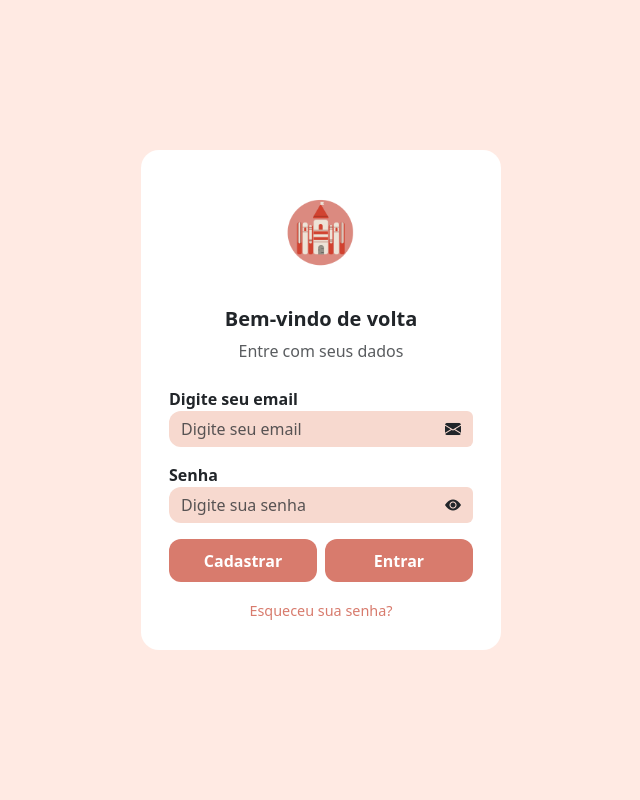
After one commit to laragrossi/TCC---biblioteca-digital, a PHP site: page /loginadm.php in a window 1280 px wide. The commit adds this page. Shown: the whole page, without its empty margins (319-959 px from the left). Run offline with PHP 8.4, Linux system fonts and the light colour scheme.

Commit message:
teste do login do adm
teste

```diff
--- a/biblioteca-digital-tcc/index.php
+++ b/biblioteca-digital-tcc/index.php
@@ -23,6 +23,7 @@
             <a href="loginaluno.php" class="btn btn-custom w-100 me-1">Aluno</a>
             <br>
             <a href="loginprof.php" class="btn btn-custom w-100 me-1">Professor</a>
+        <a href="loginadm.php" class="btn btn-custom w-100 me-1">Administrador</a>
         </div>
     </div>
 
--- /dev/null
+++ b/biblioteca-digital-tcc/loginadm.php
@@ -0,0 +1,105 @@
+<!DOCTYPE html>
+<html lang="pt-BR">
+<head>
+    <meta charset="UTF-8"> <!-- Define a codificação de caracteres -->
+    <meta name="viewport" content="width=device-width, initial-scale=1.0"> <!-- Faz o site se ajustar em celulares -->
+    <title>Página de Login</title>
+
+    <!-- Link do Bootstrap CSS para usar classes prontas de layout e design -->
+    <link href="https://cdn.jsdelivr.net/npm/bootstrap@5.3.0/dist/css/bootstrap.min.css" rel="stylesheet">
+
+    <!-- Link para os ícones do Bootstrap (para usar o ícone de email e olho) -->
+    <link href="https://cdn.jsdelivr.net/npm/bootstrap-icons@1.10.5/font/bootstrap-icons.css" rel="stylesheet">
+
+    <!-- Link para o nosso arquivo de CSS personalizado -->
+    <link rel="stylesheet" href="css/loginprof.css">
+
+</head>
+<body>
+
+    <!-- Container centraliza o conteúdo e d-flex ajuda no alinhamento -->
+    <div class="container d-flex justify-content-center align-items-center min-vh-100">
+
+        <!-- Cartão de login -->
+        <div class="login-card text-center">
+
+ <!-- Imagem/logo -->
+            <img src="imagens/logotcc.png" alt="Logo" class="mb-3" width="80">
+
+            <!-- Título e subtítulo -->
+            <h5 class="fw-bold">Bem-vindo de volta</h5>
+            <p class="text-muted mb-4">Entre com seus dados</p>
+
+        <?php
+if (isset($_GET['mensagem']) && $_GET['mensagem'] === 'sucesso') {
+    echo '<div class="alert alert-success" role="alert">Você foi cadastrado com sucesso!</div>';
+}
+?>
+
+            <!-- Campo de Email -->
+            <div class="mb-3 text-start">
+                <label class="fw-bold">Digite seu email</label> <!-- Rótulo do campo -->
+                <div class="input-group">
+                    <input type="email" class="form-control" placeholder="Digite seu email" required>
+                    <!-- Ícone de email -->
+                    <span class="input-group-text">
+                        <i class="bi bi-envelope-fill"></i>
+                    </span>
+                </div>
+            </div>
+
+            <!-- Campo de Senha -->
+            <div class="mb-3 text-start">
+                <label class="fw-bold">Senha</label> <!-- Rótulo do campo -->
+                <div class="input-group">
+                    <input type="password" id="senha" class="form-control" placeholder="Digite sua senha" required>
+                    <!-- Ícone de olho para mostrar/ocultar senha -->
+                    <span class="input-group-text" id="toggleSenha">
+                        <i class="bi bi-eye-fill"></i>
+                    </span>
+                </div>
+            </div>
+
+            <!-- Botões -->
+            <div class="d-flex justify-content-between">
+                <a href="cadastroprof.php" class="btn btn-custom w-50 me-1">Cadastrar</a>
+                <a href="homeprof.php" class="btn btn-custom w-50 ms-1">Entrar</a>
+            </div>
+
+            <!-- Link para recuperar senha -->
+            <div class="mt-3">
+                <a href="recuperacaosenha.php" class="text-link">Esqueceu sua senha?</a>
+            </div>
+        </div>
+    </div>
+
+    <!-- Script do Bootstrap (necessário para algumas funções dele) -->
+    <script src="https://cdn.jsdelivr.net/npm/bootstrap@5.3.0/dist/js/bootstrap.bundle.min.js"></script>
+
+    <!-- Nosso arquivo JavaScript -->
+    <script>
+        // Pega o elemento do ícone do olho
+const toggleSenha = document.getElementById('toggleSenha');
+
+// Pega o campo da senha
+const senha = document.getElementById('senha');
+
+// Quando clicar no ícone, executa essa função
+toggleSenha.addEventListener('click', () => {
+    // Se o tipo do campo for "password" troca para "text" (mostra senha)
+    if (senha.type === 'password') {
+        senha.type = 'text';
+        // Muda o ícone para o olho fechado
+        toggleSenha.innerHTML = '<i class="bi bi-eye-slash-fill"></i>';
+    }
+    // Se já estiver como texto, troca de volta para "password"
+    else {
+        senha.type = 'password';
+        // Muda o ícone para o olho aberto
+        toggleSenha.innerHTML = '<i class="bi bi-eye-fill"></i>';
+    }
+});
+    </script>
+
+</body>
+</html>
```
